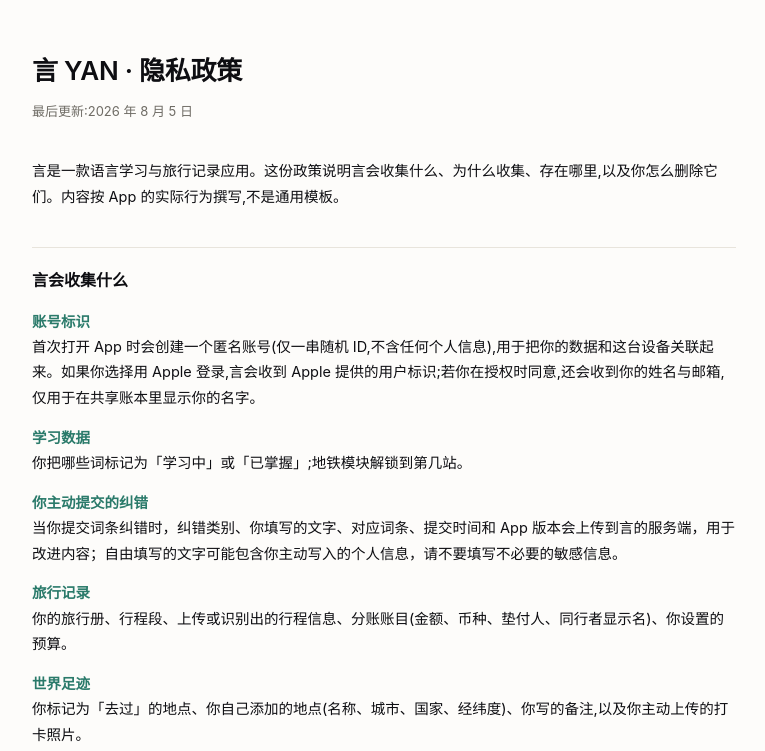
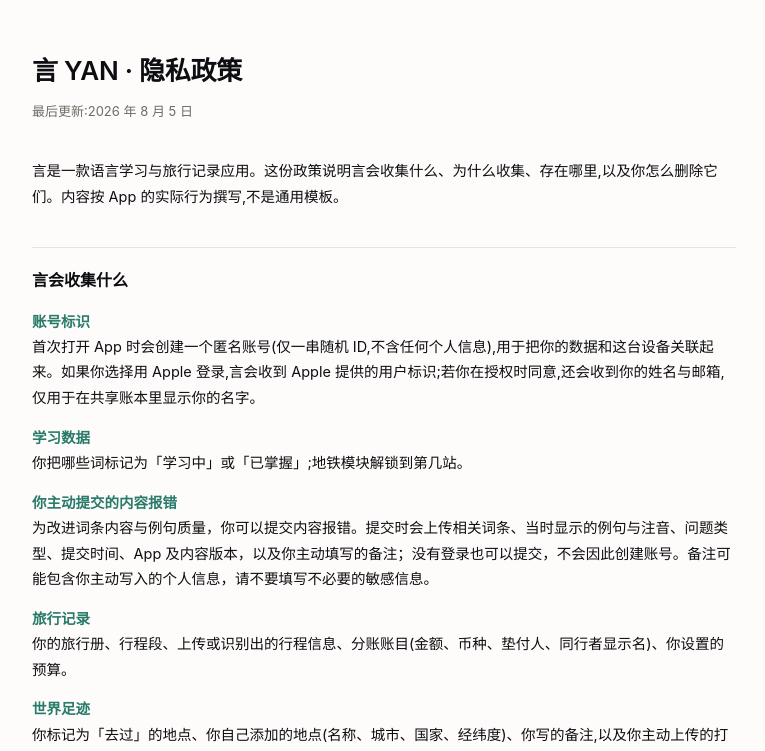
Before and after one commit to YSY929YSY/yan-content, a plain HTML site: page privacy.html in a window 1280 px wide. Shown: the top 751 px of the page, without its empty margins (256-1021 px from the left). Drawn offline with Linux system fonts and the light colour scheme.

Commit message:
content: sync from develop/v2 2026-09-29

```diff
--- a/privacy.html
+++ b/privacy.html
@@ -39,8 +39,8 @@
 <p><span class="k">学习数据</span><br>
 你把哪些词标记为「学习中」或「已掌握」;地铁模块解锁到第几站。</p>
 
-<p><span class="k">你主动提交的纠错</span><br>
-当你提交词条纠错时，纠错类别、你填写的文字、对应词条、提交时间和 App 版本会上传到言的服务端，用于改进内容；自由填写的文字可能包含你主动写入的个人信息，请不要填写不必要的敏感信息。</p>
+<p><span class="k">你主动提交的内容报错</span><br>
+为改进词条内容与例句质量，你可以提交内容报错。提交时会上传相关词条、当时显示的例句与注音、问题类型、提交时间、App 及内容版本，以及你主动填写的备注；没有登录也可以提交，不会因此创建账号。备注可能包含你主动写入的个人信息，请不要填写不必要的敏感信息。</p>
 
 <p><span class="k">旅行记录</span><br>
 你的旅行册、行程段、上传或识别出的行程信息、分账账目(金额、币种、垫付人、同行者显示名)、你设置的预算。</p>
```
